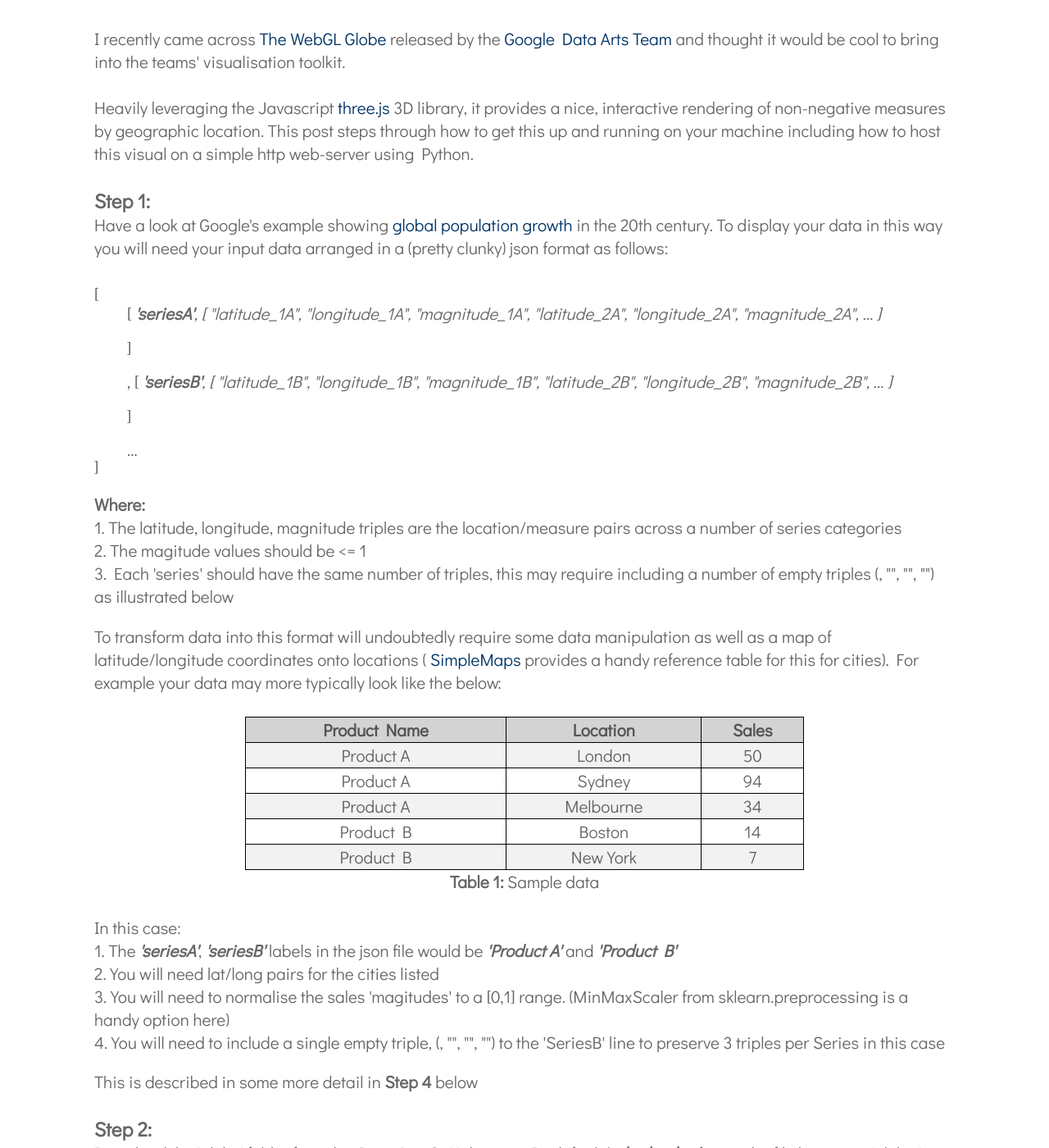
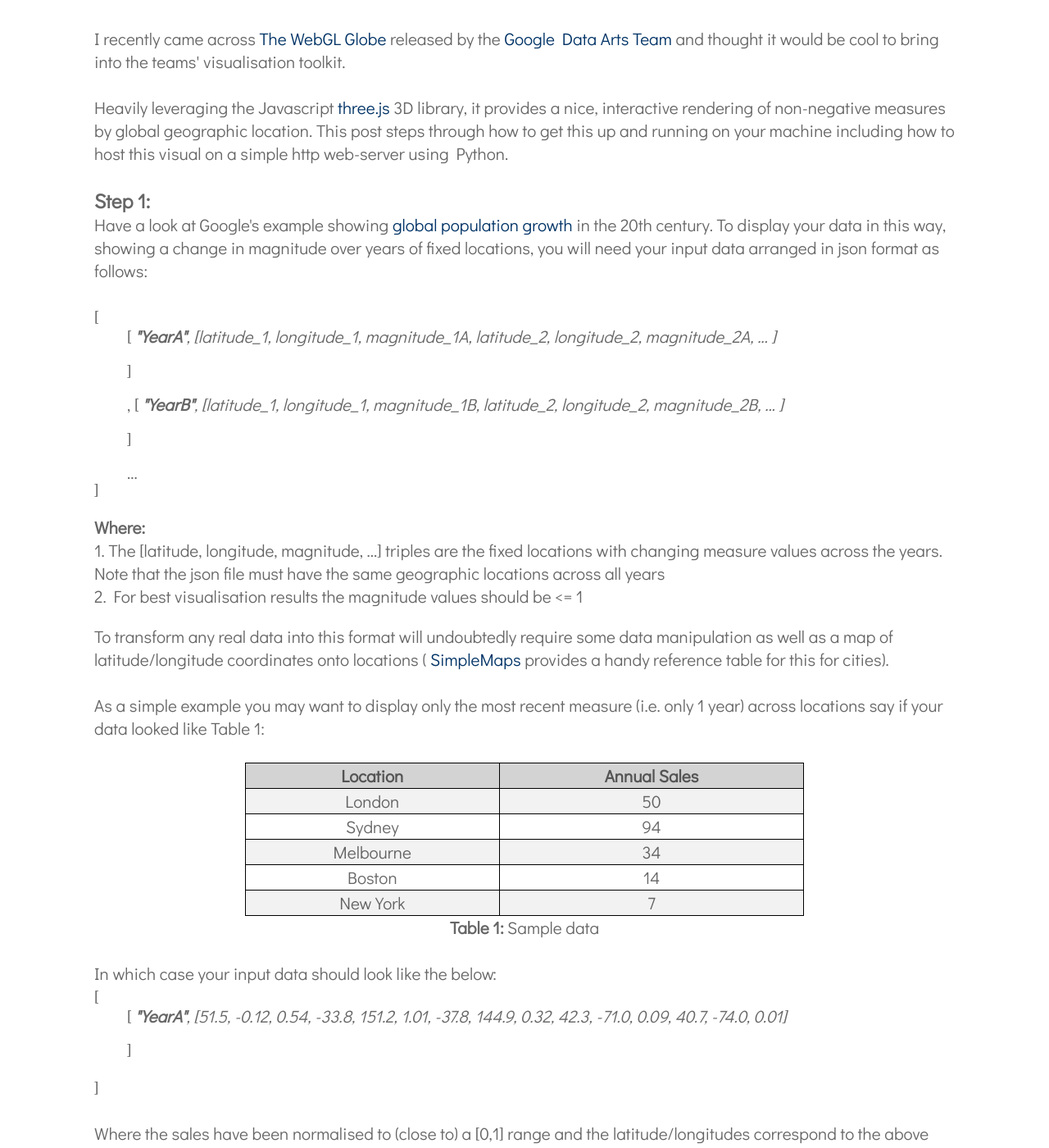
Before and after one commit to ThomasHandscomb/ThomasHandscomb.github.io, a Jekyll site: the page built from _posts/2018-02-12-D3Globe.md, in a window 1280 px wide and 1400 px high, scrolled down 515 px. Shown: the whole window at 82% size. Built offline with Jekyll 4.4.1, drawn with Linux system fonts in a browser that asks for light colours; some of the changed text lies outside the part shown.

Commit message:
D3 Globe commit
Final commit of D3 Globe fixes

```diff
--- a/_posts/2018-02-12-D3Globe.md
+++ b/_posts/2018-02-12-D3Globe.md
@@ -13,64 +13,57 @@ I recently came across <a href = "https://globe.chromeexperiments.com/">The WebG
 and thought it would be cool to bring into the teams' visualisation toolkit.
 <br><br>
 Heavily leveraging the Javascript <a href = "https://threejs.org/">three.js</a> 3D library, it provides
-a nice, interactive rendering of non-negative measures by geographic location.
+a nice, interactive rendering of non-negative measures by global geographic location.
 
 This post steps through how to get this up and running on your machine including how to host this visual on a simple http web-server using Python.<br><br>
 
 <h3>Step 1:</h3> Have a look at Google's example showing <a href = "http://globe.chromeexperiments.com/"> global population growth </a> in the 20th century.
-To display your data in this way you will need your input data arranged in a (pretty clunky) json format as follows: <br><br>
+To display your data in this way, showing a change in magnitude over years of fixed locations, you will need your input data arranged in json format as follows: <br><br>
 [
-<p style="text-indent: 40px">[<i> <b>'seriesA'</b>, [ "latitude_1A", "longitude_1A", "magnitude_1A", "latitude_2A", "longitude_2A", "magnitude_2A", ... ] </i></p>
+<p style="text-indent: 40px">[<i> <b>"YearA"</b>, [latitude_1, longitude_1, magnitude_1A, latitude_2, longitude_2, magnitude_2A, ... ] </i></p>
 
 <p style="text-indent: 40px">]</p>
 
-<p style="text-indent: 40px">, [<i> <b>'seriesB'</b>, [ "latitude_1B", "longitude_1B", "magnitude_1B", "latitude_2B", "longitude_2B", "magnitude_2B", ... ] </i></p>
+<p style="text-indent: 40px">, [<i> <b>"YearB"</b>, [latitude_1, longitude_1, magnitude_1B, latitude_2, longitude_2, magnitude_2B, ... ] </i></p>
 
 <p style="text-indent: 40px">] <br> <p style="text-indent: 40px">... <br> ] </p> </p>
 
 <b>Where:</b> <br>
 
 <ul style="list-style-type:disc;">
-	<li> 1. The latitude, longitude, magnitude triples are the location/measure pairs across a number of series categories </li>
-	<li> 2. The magitude values should be <= 1 </li>
-	<li> 3. Each 'series' should have the same number of triples, this may require including a number of empty triples (, "", "", "") as illustrated below </li>
+	<li> 1. The [latitude, longitude, magnitude, ...] triples are the fixed locations with changing measure values across the years. Note that the json file must have the same geographic locations
+across all years </li>
+	<li> 2. For best visualisation results the magnitude values should be <= 1 </li>
 </ul>
 
-
-To transform data into this format will undoubtedly require some data manipulation as well as a map of latitude/longitude coordinates onto locations
-(<a href = "https://simplemaps.com/data/world-cities"> SimpleMaps </a> provides a handy reference table for this for cities).
-For example your data may more typically look like the below: <br><br>
+To transform any real data into this format will undoubtedly require some data manipulation as well as a map of latitude/longitude coordinates onto locations
+(<a href = "https://simplemaps.com/data/world-cities"> SimpleMaps </a> provides a handy reference table for this for cities).<br><br>
+As a simple example you may want to display only the most recent measure (i.e. only 1 year) across locations say if your data looked like Table 1: <br><br>
 
 <table align="center">
 <caption><b>Table 1:</b> Sample data</caption>
 
   <tr>
-    <th>Product Name</th>
     <th>Location</th>
-    <th>Sales</th>
+    <th>Annual Sales</th>
   </tr>
   <tr>
-    <td>Product A</td>
     <td>London</td>
     <td>50</td>
   </tr>
   <tr>
-    <td>Product A</td>
     <td>Sydney</td>
     <td>94</td>
   </tr>
   <tr>
-    <td>Product A</td>
     <td>Melbourne</td>
     <td>34</td>
   </tr>
   <tr>
-    <td>Product B</td>
     <td>Boston</td>
     <td>14</td>
   </tr>
   <tr>
-    <td>Product B</td>
     <td>New York</td>
     <td>7</td>
   </tr>
@@ -78,15 +71,65 @@ For example your data may more typically look like the below: <br><br>
 
 <br>
 
-In this case:
-<ol style="list-style-type:disc;">
-	<li> 1. The <b><i>'seriesA'</i></b>, <b><i>'seriesB'</i></b> labels in the json file would be <b><i>'Product A'</i></b> and <b><i>'Product B'</i></b> </li>
-	<li> 2. You will need lat/long pairs for the cities listed </li>
-	<li> 3. You will need to normalise the sales 'magitudes' to a [0,1] range. (MinMaxScaler from sklearn.preprocessing is a handy option here) </li>
-	<li> 4. You will need to include a single empty triple, (, "", "", "") to the 'SeriesB' line to preserve 3 triples per Series in this case </li>
-</ol>
+In which case your input data should look like the below:<br>
+[
+<p style="text-indent: 40px">[<i> <b>"YearA"</b>, [51.5, -0.12, 0.54, -33.8, 151.2, 1.01, -37.8, 144.9, 0.32, 42.3, -71.0, 0.09, 40.7, -74.0, 0.01] </i></p>
 
-This is described in some more detail in <b>Step 4</b> below <br><br>
+<p style="text-indent: 40px">]</p>
+]
+<br><br>
+
+Where the sales have been normalised to (close to) a [0,1] range and the latitude/longitudes correspond to the above cities.
+<table align="center">
+<caption><b>Table 2:</b> Normalised Sales</caption>
+
+  <tr>
+    <th>Location</th>
+	<th>Latitude</th>
+	<th>Longitude</th>
+    <th>Annual Sales</th>
+	<th>Normalised Annual Sales</th>
+  </tr>
+  <tr>
+    <td>London</td>
+	<td>51.5</td>
+	<td>-0.12</td>
+    <td>50</td>
+	<td>0.54</td>
+  </tr>
+  <tr>
+    <td>Sydney</td>
+	<td>-33.8</td>
+	<td>151.2</td>
+    <td>94</td>
+	<td>1.01</td>
+  </tr>
+  <tr>
+    <td>Melbourne</td>
+	<td>-37.8</td>
+	<td>144.9</td>
+    <td>34</td>
+	<td>0.32</td>
+  </tr>
+  <tr>
+    <td>Boston</td>
+	<td>42.3</td>
+	<td>-71.0</td>
+    <td>14</td>
+	<td>0.09</td>
+  </tr>
+  <tr>
+    <td>New York</td>
+	<td>40.7</td>
+	<td>-74.0</td>
+    <td>7</td>
+	<td>0.01</td>
+  </tr>
+</table>
+
+<br><br>
+
+There are also some corresponding small amendments that need to be made to the Index.html file. This is described in some more detail in <b>Step 4</b> below <br><br>
 
 <h3>Step 2:</h3> Download the 'globe' folder from the <a href = "https://github.com/dataarts/webgl-globe"> Data Arts </a> GitHub page. By default <b> index.html </b> refers to
 the file location ~/globe/ so move <b> index.html </b> into the folder location one level above the globe folder
@@ -158,102 +201,28 @@ Customise your version. To do this you will need to alter the <b>index.html</b>
 the globe folder, say
 <b>MyFirstGlobeJason.json</b>, that represents the data that you wish to display. There is also some small naming alignment to do to ensure you're referencing the correct json file
 from your html file. For example if your data looked like
-<b>Table 1</b> above then <b>MyFirstGlobeJason.json</b> will look like the following:
+<b>Table 1</b> above then as we saw <b>MyFirstGlobeJason.json</b> will look like the following:
 <br><br>
 
 [
-<p style="text-indent: 40px">[<i> <b>'Product A'</b>, ["51.507351", "-0.127758", "0.54", "-33.868820", "151.209290", "1.01", "-37.813629", "144.963058", "0.32" ] </i></p>
+<p style="text-indent: 40px">[<i> <b>"YearA"</b>, [51.5, -0.12, 0.54, -33.8, 151.2, 1.01, -37.8, 144.9, 0.32, 42.3, -71.0, 0.09, 40.7, -74.0, 0.01] </i></p>
 
 <p style="text-indent: 40px">]</p>
+]
+<br>
+<b>MyFirstGlobe.html</b> will have the below amendments:<br><br>
 
-<p style="text-indent: 40px">[<i> <b>'Product B'</b>, ["42.360081", "-71.058884", "0.09", "40.712776", "-74.005974", "0.01", "", "", "" ] </i></p>
-
-<p style="text-indent: 40px">]</p>
-
-]<br><br>
-
-<b>Note that:</b>
-<ul style="list-style-type:disc;">
-	<li> 1. The latitude/longitude pairs are representative coordinates for the cities </li>
-	<li> 2. The 'Product B' line has an additional, empty triple added at the end to ensure both sereies have the number of triples </li>
-	<li> 3. The 'Sales' magnitudes have been normalised close to a [0,1] range as below </li>
-</ul>
-
-<table align="center">
-<caption><b>Table 2:</b> Normalised Sales</caption>
-
-  <tr>
-    <th>Product Name</th>
-    <th>Location</th>
-	<th>Latitude</th>
-	<th>Longitude</th>
-    <th>Sales</th>
-	<th>Normalised Sales</th>
-  </tr>
-  <tr>
-    <td>Product A</td>
-    <td>London</td>
-	<td>51.507351</td>
-	<td>-0.127758</td>
-    <td>50</td>
-	<td>0.54</td>
-  </tr>
-  <tr>
-    <td>Product A</td>
-    <td>Sydney</td>
-	<td>-33.868820</td>
-	<td>151.209290</td>
-    <td>94</td>
-	<td>1.01</td>
-  </tr>
-  <tr>
-    <td>Product A</td>
-    <td>Melbourne</td>
-	<td>-37.813629</td>
-	<td>144.963058</td>
-    <td>34</td>
-	<td>0.32</td>
-  </tr>
-  <tr>
-    <td>Product B</td>
-    <td>Boston</td>
-	<td>42.360081</td>
-	<td>-71.058884</td>
-    <td>14</td>
-	<td>0.09</td>
-  </tr>
-  <tr>
-    <td>Product B</td>
-    <td>New York</td>
-	<td>40.712776</td>
-	<td>-74.005974</td>
-    <td>7</td>
-	<td>0.01</td>
-  </tr>
-</table>
-
+Line 112:<br>
+&lt;div id="currentInfo"&gt;<br>
+    &lt;span id="yearYearA" class="year"&gt;&lt;/span &gt;<br>
+&lt;/div &gt;
 <br><br>
-
-<b>MyFirstGlobe.html</b> will have the below amendments:<br>
-
-<xmp>
-Line 112:
-<div id="currentInfo">
- <span id="yearProdA" class="year">Product A</span>
- <span id="yearProdB" class="year">Product B</span>
-</div>
-</xmp>
-
-<xmp>
-Line 135:
-var years = ['ProdA','ProdB'];
-</xmp>
-
-<xmp>
-Line 167:
+Line 135:<br>
+var years = ['YearA'];
+<br><br>
+Line 167:<br>
 xhr.open('GET', '/globe/MyFirstGlobeJason.json', true);
-</xmp>
-
+<br><br>
 After saving all files navigating to <b>http://localhost:8000/MyFirstGlobe.html</b> will display your customised Globe! <br><br>
 
 <img style = "width:100%; height: auto" src = '/images/CustomGlobe.PNG'>
```
Also changed, not shown: images/CustomGlobe.PNG.
